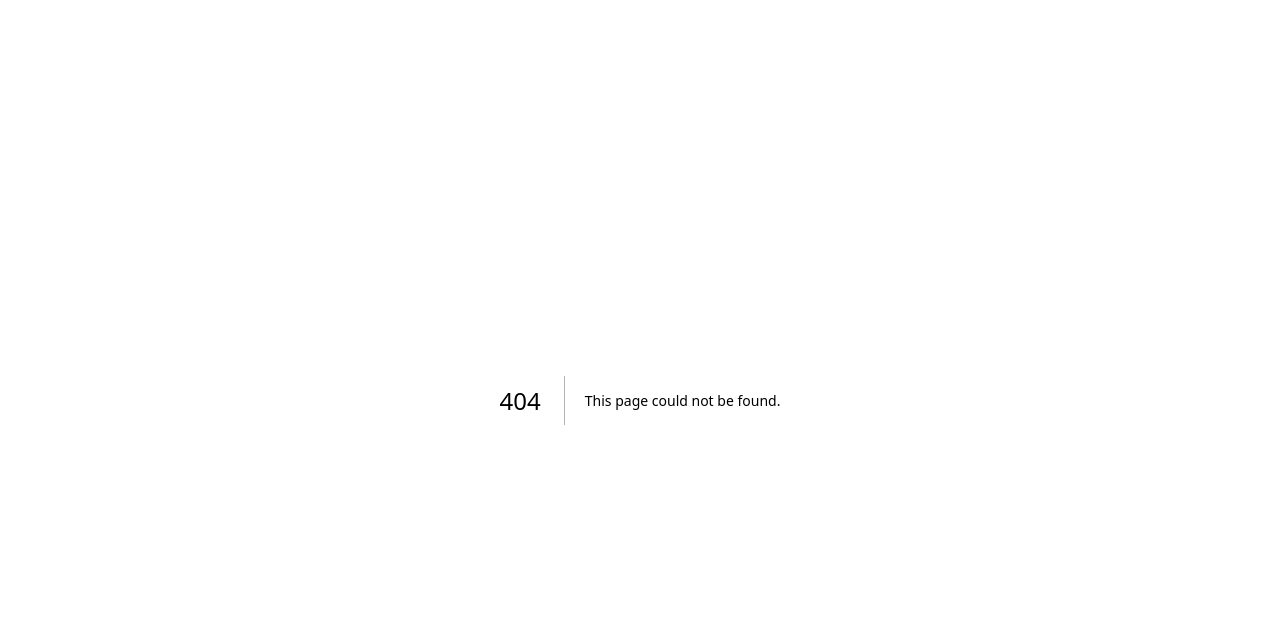
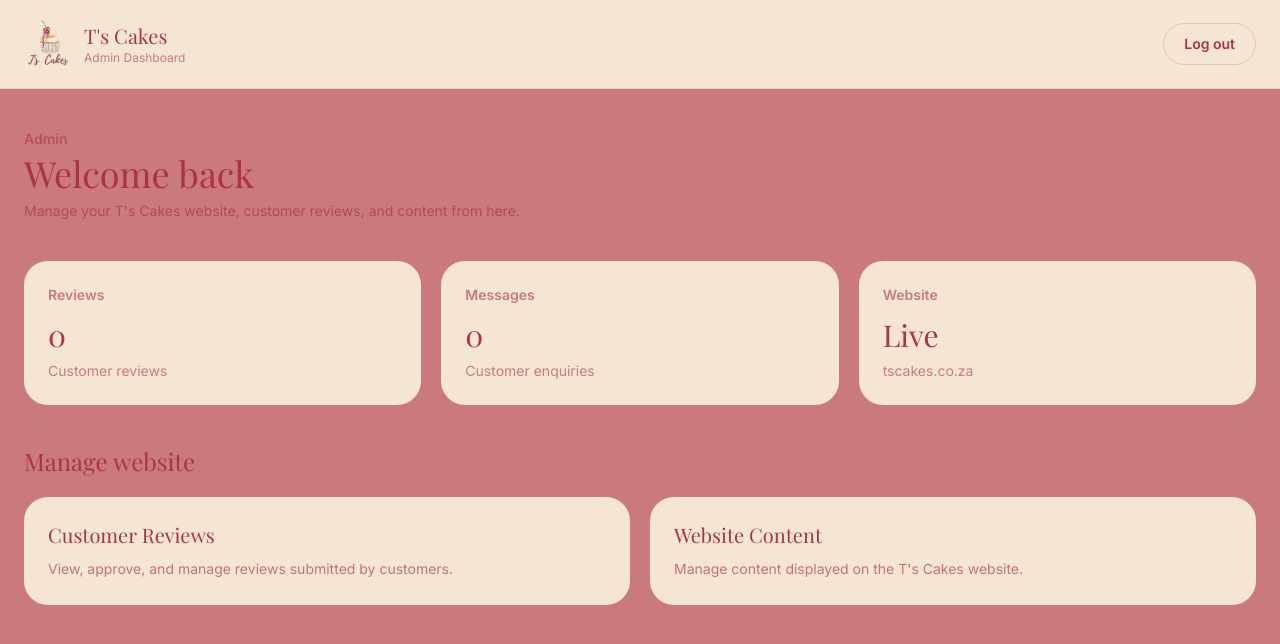
Before and after one commit to thatomakhusha/ts-cakes, a Next.js app: page /dashboard in a window 1280 px wide. Before the commit this address had no page. Shown: the top 644 px of the page. Built offline with nearby package versions, Linux system fonts and the light colour scheme; a web font is replaced by a local one.

Commit message:
Build login page

```diff
--- /dev/null
+++ b/src/app/(auth)/login/page.tsx
@@ -0,0 +1,10 @@
+import LoginForm from "@/components/auth/LoginForm";
+
+const LoginPage = () => {
+    return (
+        <LoginForm/>
+
+     );
+}
+
+export default LoginPage;
--- /dev/null
+++ b/src/app/dashboard/page.tsx
@@ -0,0 +1,144 @@
+import Image from "next/image";
+
+const DashboardPage = () => {
+    return (
+        <main className="min-h-screen bg-burgundy-muted">
+            {/* Header */}
+            <header className="border-b border-[#e8c9c4] bg-cream">
+                <div className="mx-auto flex max-w-7xl items-center justify-between px-6 py-5">
+                    {/* Logo */}
+                    <div className="flex items-center gap-3">
+                        <Image
+                            src="/images/logo/Bakers Website logo-.png"
+                            alt="T's Cakes logo"
+                            width={55}
+                            height={55}
+                            className="h-12 w-12 object-contain"
+                        />
+
+                        <div>
+                            <h1 className="font-display text-xl text-burgundy">
+                                T&apos;s Cakes
+                            </h1>
+
+                            <p className="font-body text-xs text-burgundy/60">
+                                Admin Dashboard
+                            </p>
+                        </div>
+                    </div>
+
+                    {/* Logout */}
+                    <button
+                        type="button"
+                        className="rounded-full border border-burgundy/20 px-5 py-2.5 text-sm font-semibold text-burgundy transition-colors hover:bg-burgundy hover:text-cream"
+                    >
+                        Log out
+                    </button>
+                </div>
+            </header>
+
+            {/* Dashboard content */}
+            <section className="mx-auto max-w-7xl px-6 py-10">
+                {/* Welcome */}
+                <div>
+                    <p className="font-body text-sm font-semibold text-burgundy/60">
+                        Admin
+                    </p>
+
+                    <h2 className="mt-1 font-display text-4xl text-burgundy">
+                        Welcome back
+                    </h2>
+
+                    <p className="mt-2 max-w-xl font-body text-sm text-burgundy/70">
+                        Manage your T&apos;s Cakes website, customer reviews,
+                        and content from here.
+                    </p>
+                </div>
+
+                {/* Dashboard cards */}
+                <div className="mt-10 grid gap-5 md:grid-cols-3">
+                    <div className="rounded-3xl bg-cream p-6">
+                        <p className="font-body text-sm font-semibold text-burgundy/60">
+                            Reviews
+                        </p>
+
+                        <h3 className="mt-3 font-display text-3xl text-burgundy">
+                            0
+                        </h3>
+
+                        <p className="mt-2 text-sm text-burgundy/60">
+                            Customer reviews
+                        </p>
+                    </div>
+
+                    <div className="rounded-3xl bg-cream p-6">
+                        <p className="font-body text-sm font-semibold text-burgundy/60">
+                            Messages
+                        </p>
+
+                        <h3 className="mt-3 font-display text-3xl text-burgundy">
+                            0
+                        </h3>
+
+                        <p className="mt-2 text-sm text-burgundy/60">
+                            Customer enquiries
+                        </p>
+                    </div>
+
+                    <div className="rounded-3xl bg-cream p-6">
+                        <p className="font-body text-sm font-semibold text-burgundy/60">
+                            Website
+                        </p>
+
+                        <h3 className="mt-3 font-display text-3xl text-burgundy">
+                            Live
+                        </h3>
+
+                        <p className="mt-2 text-sm text-burgundy/60">
+                            tscakes.co.za
+                        </p>
+                    </div>
+                </div>
+
+                {/* Management section */}
+                <div className="mt-10">
+                    <h3 className="font-display text-2xl text-burgundy">
+                        Manage website
+                    </h3>
+
+                    <div className="mt-5 grid gap-5 md:grid-cols-2">
+                        <button
+                            type="button"
+                            className="rounded-3xl bg-cream p-6 text-left transition-transform hover:-translate-y-1"
+                        >
+                            <h4 className="font-display text-xl text-burgundy">
+                                Customer Reviews
+                            </h4>
+
+                            <p className="mt-2 text-sm leading-6 text-burgundy/65">
+                                View, approve, and manage reviews submitted by
+                                customers.
+                            </p>
+                        </button>
+
+                        <button
+                            type="button"
+                            className="rounded-3xl bg-cream p-6 text-left transition-transform hover:-translate-y-1"
+                        >
+                            <h4 className="font-display text-xl text-burgundy">
+                                Website Content
+                            </h4>
+
+                            <p className="mt-2 text-sm leading-6 text-burgundy/65">
+                                Manage content displayed on the T&apos;s Cakes
+                                website.
+                            </p>
+                        </button>
+                    </div>
+                </div>
+            </section>
+        </main>
+    );
+};
+
+export default DashboardPage;
--- /dev/null
+++ b/src/components/auth/LoginForm.tsx
@@ -0,0 +1,94 @@
+"use client";
+import Link from "next/link";
+import Image from "next/image";
+import { useRouter } from "next/navigation";
+
+const LoginForm = () => {
+    const router = useRouter();
+    return (
+        <main className="grid min-h-screen place-items-center bg-burgundy-muted px-5 py-10">
+        <div className="w-full max-w-md rounded-3xl bg-cream p-8">
+            {/* Back to website */}
+            <Link
+            href="/"
+            className="inline-flex items-center text-sm font-semibold text-burgundy/65 transition-colors hover:text-burgundy"
+            >
+            ← Back to website
+            </Link>
+
+            {/* Logo */}
+            <Image
+            src="/images/logo/Bakers Website logo-.png"
+            alt="T's Cakes logo"
+            width={120}
+            height={120}
+            className="mx-auto mt-4 h-28 w-28 object-contain"
+            />
+
+            {/* Heading */}
+            <div className="mt-2 text-center">
+            <h1 className="font-display text-[2rem] text-burgundy">
+                Admin sign in
+            </h1>
+
+            <p className="mt-2 text-sm text-burgundy-muted">
+                Manage customer reviews and website content.
+            </p>
+            </div>
+
+            {/* Login form */}
+            <form
+                className="mt-7"
+                onSubmit={(e) => {
+                    e.preventDefault();
+                    router.push("/dashboard");
+                }}
+            >
+            {/* Email */}
+            <div className="mb-5">
+                <label
+                htmlFor="email"
+                className="font-body text-sm font-bold text-burgundy"
+                >
+                    Email address
+                </label>
+
+                <input
+                    id="email"
+                    type="email"
+                    placeholder="admin@tscakes.co.za"
+                    className="mt-2 w-full rounded-2xl border border-[#e8c9c4] bg-white px-4 py-3 text-sm text-burgundy outline-none placeholder:text-burgundy/40 focus:border-burgundy"
+                />
+            </div>
+
+            {/* Password */}
+            <div>
+                <label
+                    htmlFor="password"
+                    className="font-body text-sm font-bold text-burgundy"
+                >
+                Password
+                </label>
+
+                <input
+                    id="password"
+                    type="password"
+                    placeholder="Enter your password"
+                    className="mt-2 w-full rounded-2xl border border-[#e8c9c4] bg-white px-4 py-3 text-sm text-burgundy outline-none placeholder:text-burgundy/40 focus:border-burgundy"
+                />
+            </div>
+
+            {/* Submit */}
+            <button
+                type="submit"
+                className="mt-8 w-full rounded-full bg-burgundy px-6 py-4 text-sm font-semibold text-cream transition-colors hover:bg-burgundy/90"
+            >
+                Sign in to dashboard
+            </button>
+            </form>
+        </div>
+        </main>
+    );
+};
+
+export default LoginForm;
--- a/src/components/layout/Footer.tsx
+++ b/src/components/layout/Footer.tsx
@@ -115,6 +115,12 @@ const Footer = () => {
                     <p className="text-sm text-cream/70">
                         Pretoria, South Africa
                     </p>
+                    <Link
+                        href="/login"
+                        className="text-sm text-cream/70 transition-colors duration-200 hover:text-cream"
+                    >
+                        Admin
+                    </Link>
                 </div>
             </div>
 
```
